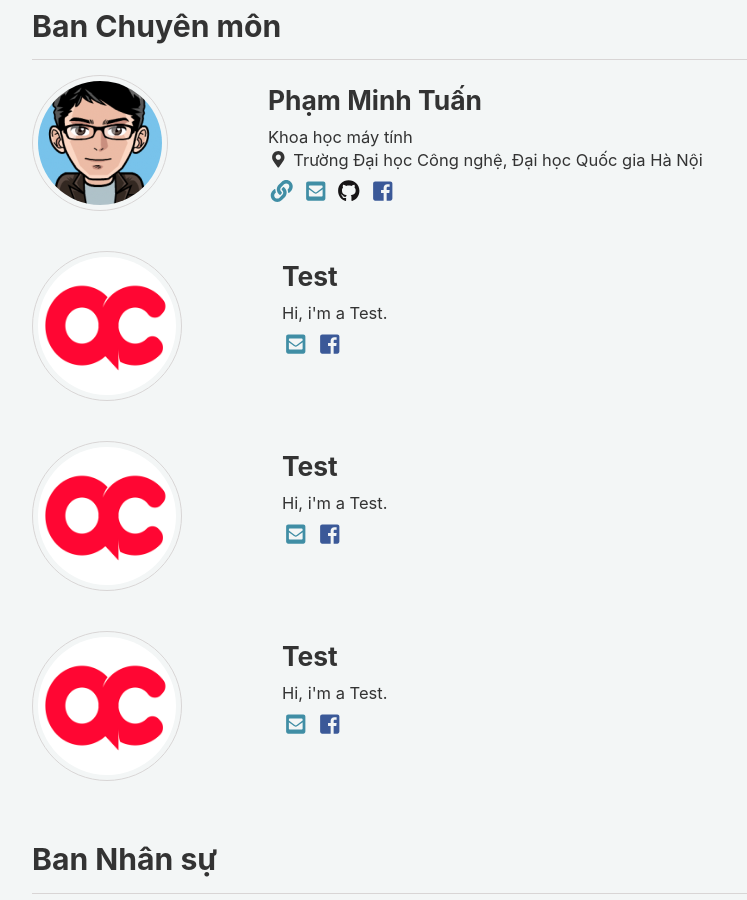
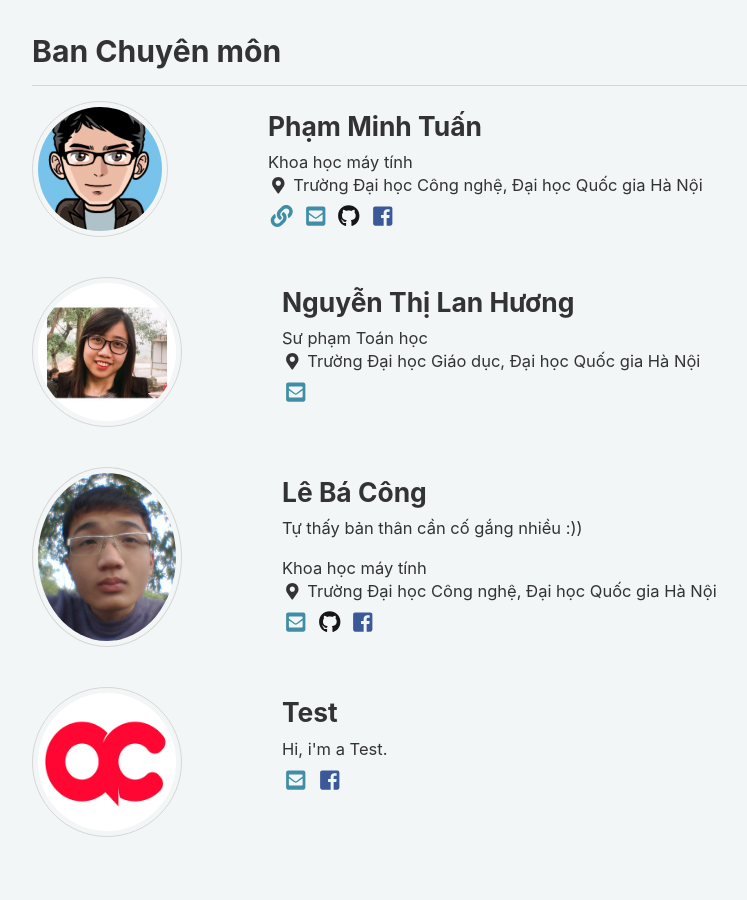
Before and after one commit to testvon/amcblog.github.io, a Jekyll site: the page built from _pages/member-archive.html, in a window 1280 px wide and 900 px high, scrolled down 1044 px. Shown: the whole window, without its empty margins (140-887 px from the left). Built offline with Jekyll 4.4.1, drawn with Linux system fonts in a browser that asks for light colours; nearby versions of some CDN libraries; some of the changed text lies outside the part shown.

Commit message:
Update members.yml

```diff
--- a/_data/members.yml
+++ b/_data/members.yml
@@ -9,20 +9,23 @@ von:
   facebook: "this.is.von"
   group: "chuyenmon"
 
-test1:
-  name: "Test"
-  email: "test@gmail.com"
-  bio: "Hi, i'm a Test."
-  avatar: "/assets/img/amc.png"
-  facebook: "appliedmathclub"
+ntlhuong:
+  name: "Nguyễn Thị Lan Hương"
+  email: "huongntl.amc@gmail.com"
+  bio: "Sư phạm Toán học"
+  location: "Trường Đại học Giáo dục, Đại học Quốc gia Hà Nội"
+  avatar: "/images/members/2018/ntlhuong.jpg"
   group: "chuyenmon"
 
-test2:
-  name: "Test"
-  email: "test@gmail.com"
-  bio: "Hi, i'm a Test."
-  avatar: "/assets/img/amc.png"
-  facebook: "appliedmathclub"
+
+lbcong:
+  name: "Lê Bá Công"
+  email: "congmb@gmail.com"
+  github: "conglb"
+  bio: "Tự thấy bản thân cần cố gắng nhiều :))  </br></br> Khoa học máy tính"
+  location: "Trường Đại học Công nghệ, Đại học Quốc gia Hà Nội"
+  avatar: "/images/members/2018/lbcong.jpg"
+  facebook: "bacongle"
   group: "chuyenmon"
 
 test3:
```
